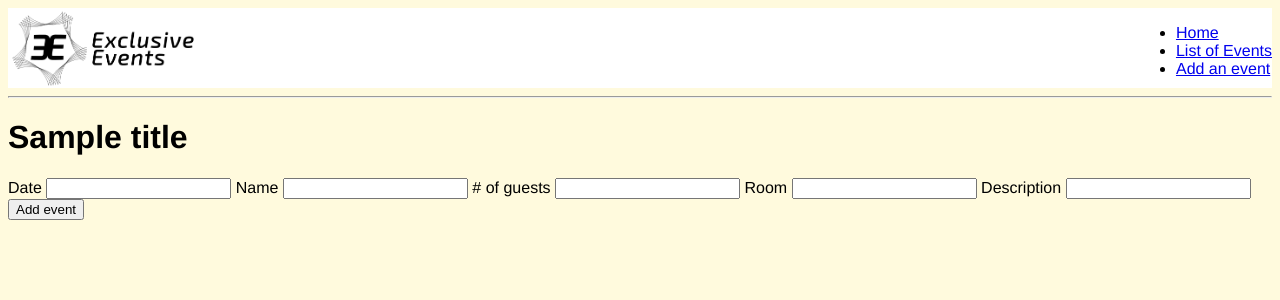
After one commit to AndrewCalder95/week_3_day_3_lab, a Flask app: template templates/addevent.html in a window 1280 px wide. The commit adds this page. Shown: the top 300 px of the page. Run offline with Flask 2, Linux system fonts and the light colour scheme; the template is opened without the code that fills it: most values are stand-ins (such as "Sample title", 1, 10 or a date in 2020).

Commit message:
Add event working

```diff
--- a/models/event.py
+++ b/models/event.py
@@ -5,4 +5,4 @@ class Event:
         self.guests = guests
         self.room_location = room_location
         self.description = description
-        self.recurring = recurring
+        # self.recurring = recurring
--- /dev/null
+++ b/static/css/style.css
@@ -0,0 +1,17 @@
+body{
+    background-color: #fffadd;
+    font-family: helvetica, arial, sans-serif;
+}
+body > header{
+    background-color: #fff;
+    display: flex;
+    justify-content: space-between;
+    height: 80px;
+}
+
+header > a{
+    display: flex;
+    flex-direction: column;
+    color: #000;
+    font-style: none;
+}
--- /dev/null
+++ b/templates/addevent.html
@@ -0,0 +1,31 @@
+{% extends "base.html" %}
+
+{% block content %}
+
+<h1>{{ title }}</h1>
+
+<form action="/addevent" method="post">
+    <label for="date">Date</label>
+    <input type="text" name="date" id="date">
+    <!-- <input type="date" name="Date" id="date"
+        value="2021-11-04"
+        min="2021-11-04" max="2031-12-31"> -->
+
+    <label for="name">Name</label>
+    <input type="text" name="Name" id="name">
+
+    <label for="guests"># of guests</label>
+    <input type="number" name="guests" id="guests">
+
+    <label for="room">Room</label>
+    <input type="text" name="room" id="name">
+
+    <label for="description">Description</label>
+    <input type="text" name="description" id="description">
+<!--
+    <label for="recurring">Recurring</label>
+    <input type="checkbox" name="recurring" id="recurring"> -->
+
+    <input type="submit" value="Add event">
+</form>
+{% endblock %}
--- a/templates/base.html
+++ b/templates/base.html
@@ -4,11 +4,13 @@
     <meta charset="UTF-8">
     <meta http-equiv="X-UA-Compatible" content="IE=edge">
     <meta name="viewport" content="width=device-width, initial-scale=1.0">
-    <link rel="stylesheet" href="{{ url_for('static', filename='css/style.css')}}">
+    <link rel="stylesheet" href="{{url_for('static', filename='css/style.css')}}">
     <title>{{title}}</title>
 </head>
 <body>
-    <h1>{{title}}</h1>
+    <header>
+        <!-- <h1>Logo</h1> -->
+        <img src="img/Logo.png" alt="logo">
         <nav>
             <ul>
                 <li><a href="/">Home</a></li>
@@ -16,7 +18,10 @@
                 <li><a href="/addevent">Add an event</a></li>
             </ul>
         </nav>
+    </header>
+
     <hr>
+
     {% block content%}
 
     {% endblock %}
```
Also changed, not shown: controllers/controller.py (+22 -5 lines), models/calendar.py (+9 -3 lines), templates/events.html (+27 -1 lines), img/Logo.png (added). Lines whose indentation alone changed are shown as unchanged.
